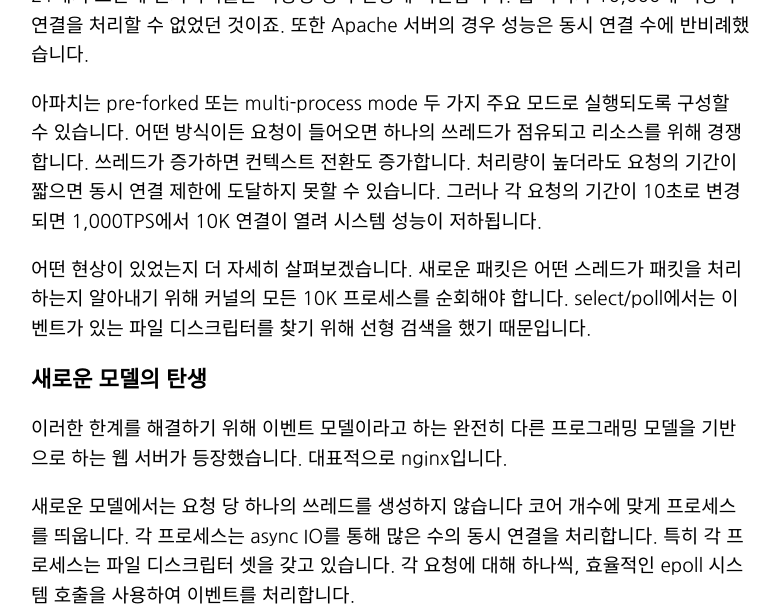
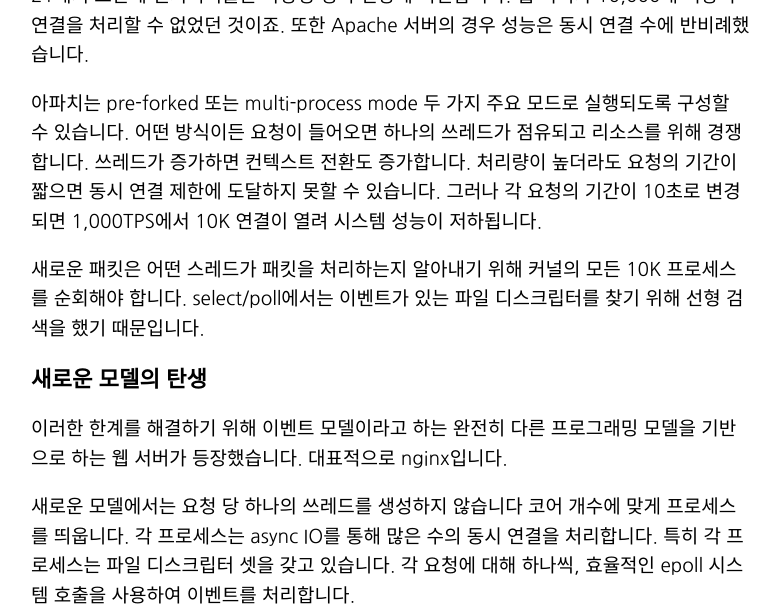
Before and after one commit to skydice/skydice.github.io, a Jekyll site: the page built from _posts/2022-08-11-The-C10K-problem.markdown, in a window 1280 px wide and 900 px high, scrolled down 539 px, cut to the strip 0-605 px from the top of the window. Shown: the whole strip, without its empty margins (69-848 px from the left). Built offline with Jekyll 4.4.1, drawn with Linux system fonts in a browser that asks for light colours.

Commit message:
Update 2022-08-11-The-C10K-problem.markdown

```diff
--- a/_posts/2022-08-11-The-C10K-problem.markdown
+++ b/_posts/2022-08-11-The-C10K-problem.markdown
@@ -9,7 +9,7 @@ categories: tech backend
 
 아파치는 pre-forked 또는 multi-process mode 두 가지 주요 모드로 실행되도록 구성할 수 있습니다. 어떤 방식이든 요청이 들어오면 하나의 쓰레드가 점유되고 리소스를 위해 경쟁합니다. 쓰레드가 증가하면 컨텍스트 전환도 증가합니다. 처리량이 높더라도 요청의 기간이 짧으면 동시 연결 제한에 도달하지 못할 수 있습니다. 그러나 각 요청의 기간이 10초로 변경되면 1,000TPS에서 10K 연결이 열려 시스템 성능이 저하됩니다.
 
-어떤 현상이 있었는지 더 자세히 살펴보겠습니다. 새로운 패킷은 어떤 스레드가 패킷을 처리하는지 알아내기 위해 커널의 모든 10K 프로세스를 순회해야 합니다. select/poll에서는 이벤트가 있는 파일 디스크립터를 찾기 위해 선형 검색을 했기 때문입니다.
+새로운 패킷은 어떤 스레드가 패킷을 처리하는지 알아내기 위해 커널의 모든 10K 프로세스를 순회해야 합니다. select/poll에서는 이벤트가 있는 파일 디스크립터를 찾기 위해 선형 검색을 했기 때문입니다.
 
 ### 새로운 모델의 탄생
 이러한 한계를 해결하기 위해 이벤트 모델이라고 하는 완전히 다른 프로그래밍 모델을 기반으로 하는 웹 서버가 등장했습니다. 대표적으로 nginx입니다.
```
